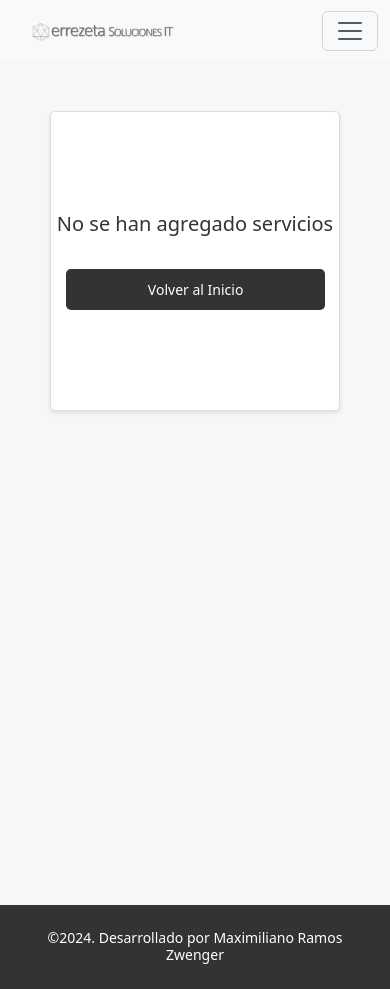
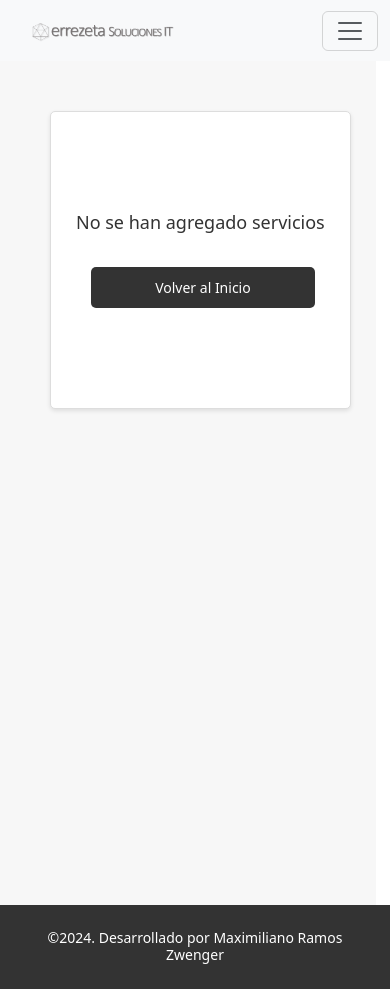
Before and after one commit to mramoszwenger/-ReactJS-entregaFinal-MaximilianoRamosZwenger, a React (Vite) app: page /carrito in a window 390 px wide. Built offline with nearby package versions, Linux system fonts and the light colour scheme.

Commit message:
entregaFinal-MRZ-v3.3.3

```diff
--- a/src/components/Cart/Cart.css
+++ b/src/components/Cart/Cart.css
@@ -1,7 +1,7 @@
 .cart__emptyContainer {
     text-align: center;
     background-color: #ffffff;
-    padding: 100px 0 100px 0;
+    padding: 100px 25px 100px 25px;
     margin: 25px 150px 50px 150px;
     border: 1px solid #ddd;
     border-radius: 5px;
@@ -91,11 +91,29 @@
 @media screen and (max-width: 768px) {
 
     .cart__emptyContainer {
-    margin: 25px 50px 50px 50px;
+        margin: 25px 25px 50px 50px;
+    }
+
+    .cart__emptyTitle {
+        font-size: 18px;
     }
 
     .cart__backButton {
         width: 90%;
         margin: 25px 15px 0 15px;
     }
+
+    .cart__summaryContainer {
+        width: 92%;
+        margin: 15px;
+        text-align: center;
+    }
+
+    .cart__itemsContainer {
+        display: inline-block;
+    }
+
+    .cart__requestButton {
+        margin-top: 35px;
+    }
 }
--- a/src/components/CartItem/CartItem.css
+++ b/src/components/CartItem/CartItem.css
@@ -56,3 +56,9 @@
     color: #ff6600;
     font-weight: bold;
 }
+
+@media screen and (max-width: 768px) {
+    .cartItem__container {
+        margin: 15px;
+    }
+}
--- a/src/components/Item/Item.css
+++ b/src/components/Item/Item.css
@@ -38,4 +38,9 @@
     .global__itemContainer {
         padding: 10px;
     }
+
+    .itemList__services__name  {
+        font-size: 20px;
+        padding: 0 25px 0 25px;
+    }
 }
```
